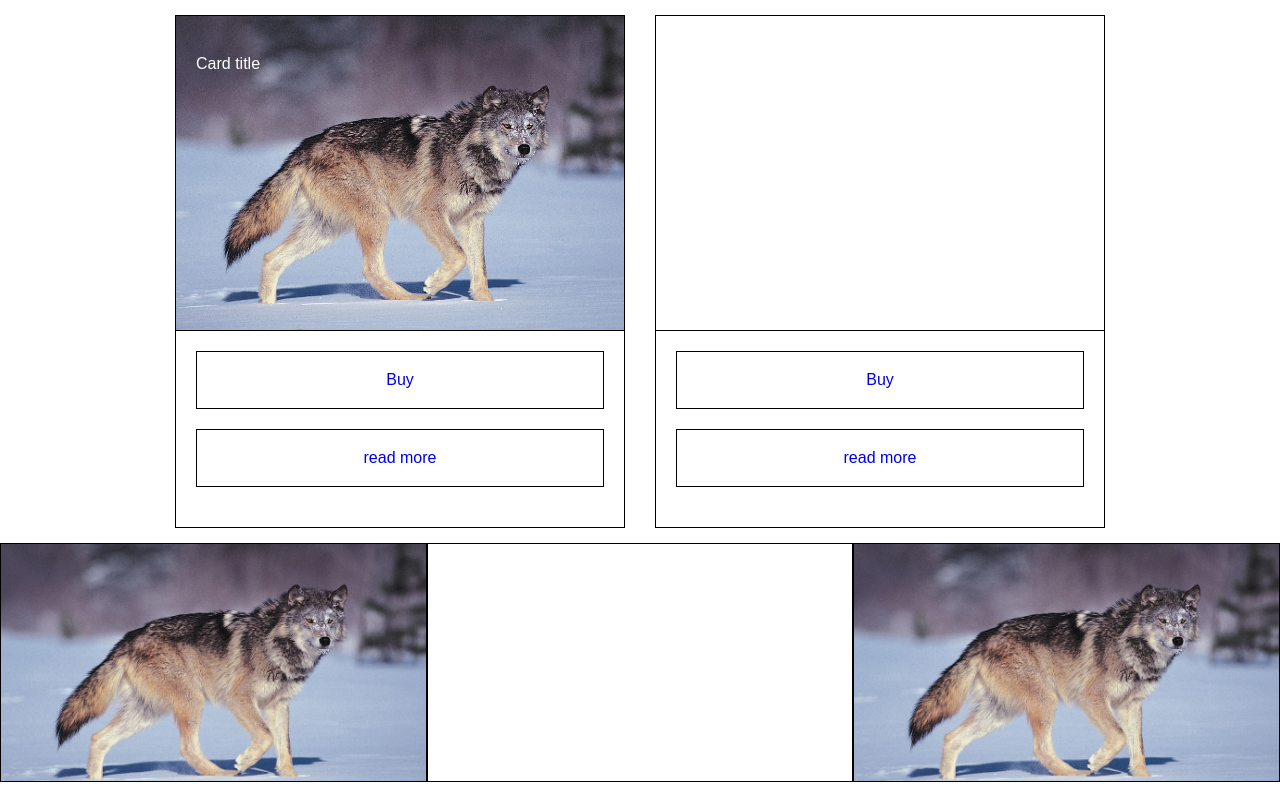
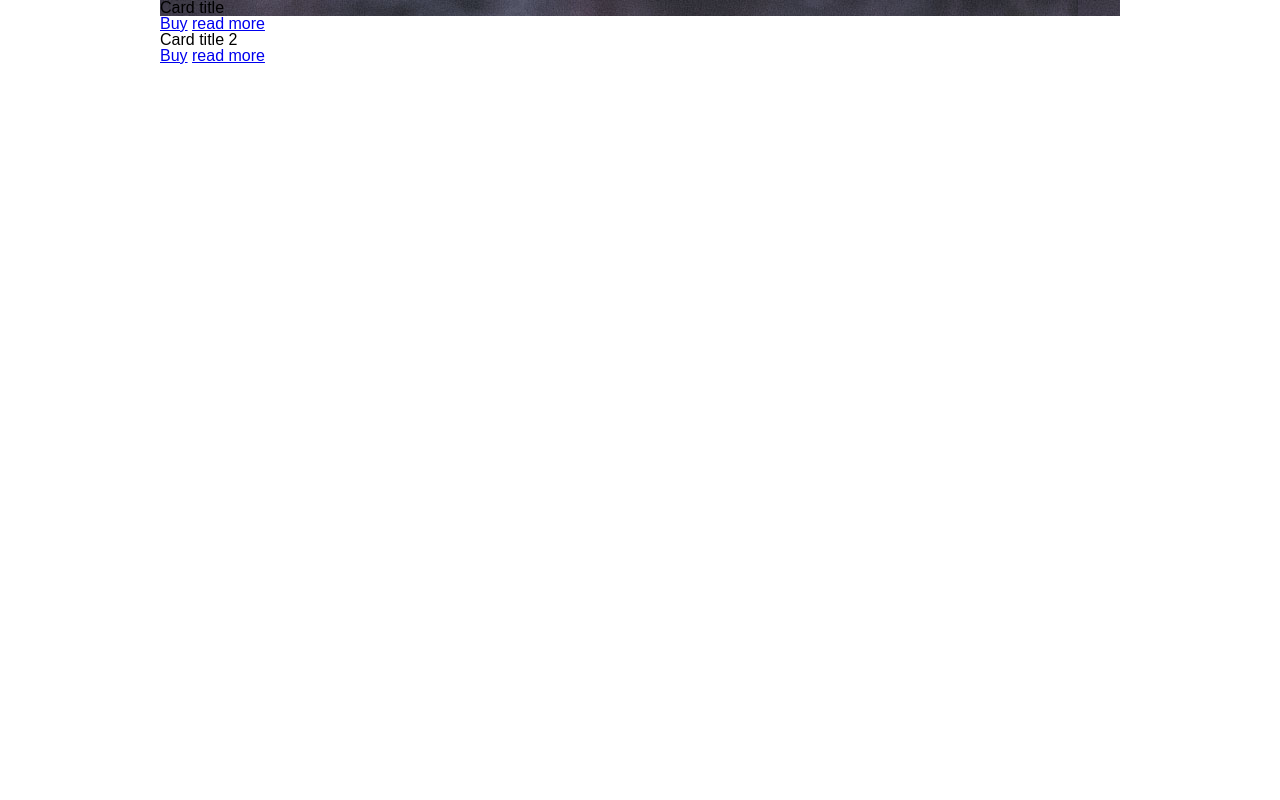
Before and after one commit to davidmilivojev/Front-End-Course, a plain HTML site: page Project/Cas5/index.html in a window 1280 px wide. Drawn offline with Linux system fonts and the light colour scheme.

Commit message:
minor changes

```diff
--- a/Project/Cas5/style.css
+++ b/Project/Cas5/style.css
@@ -16,80 +16,3 @@
     clear: both;
     display: table;
 }
-.container {
-    display: flex;
-}
-.card {
-    flex: 1 1 calc(50% - 30px);
-    max-width: calc(50% - 30px);
-    margin: 15px;
-    border: 1px solid #000;
-    position: relative;
-    text-align: center;
-}
-.card-link {
-    position: absolute;
-    top: 0;
-    left: 0;
-    width: 100%;
-    height: 100%;
-}
-.card:hover {
-    background-color: cyan;
-}
-
-.card h3 {
-    color: #fff;
-    padding: 40px 20px;
-    position: absolute;
-    top: 0;
-    left: 0;
-}
-.card a:not(.card-link) {
-    display: block;
-    margin-bottom: 20px;
-    border: 1px solid #000;
-    padding: 20px;
-    text-decoration: none;
-    font-size: 16px;
-    position: relative;
-    z-index: 10;
-}
-.card a:not(.card-link):hover {
-    background-color: coral;
-}
-.card-content {
-    border-top: 1px solid #000;
-    padding: 20px;
-}
-.card-img {
-    background-position: center;
-    background-repeat: no-repeat;
-    background-size: cover;
-    padding-bottom: 70%;
-}
-
-.box-holder {
-    font-size: 0;
-}
-.box {
-    display: inline-block;
-    vertical-align: top;
-    width: 33.33%;
-    border: 1px solid #000;
-}
-.box-inner {
-    position: relative;
-    padding-bottom: 56%;
-    /* (visina / siria) * 100 */
-}
-.box-img {
-    background-position: center;
-    background-repeat: no-repeat;
-    background-size: cover;
-    position: absolute;
-    top: 0;
-    left: 0;
-    width: 100%;
-    height: 100%;
-}
```
